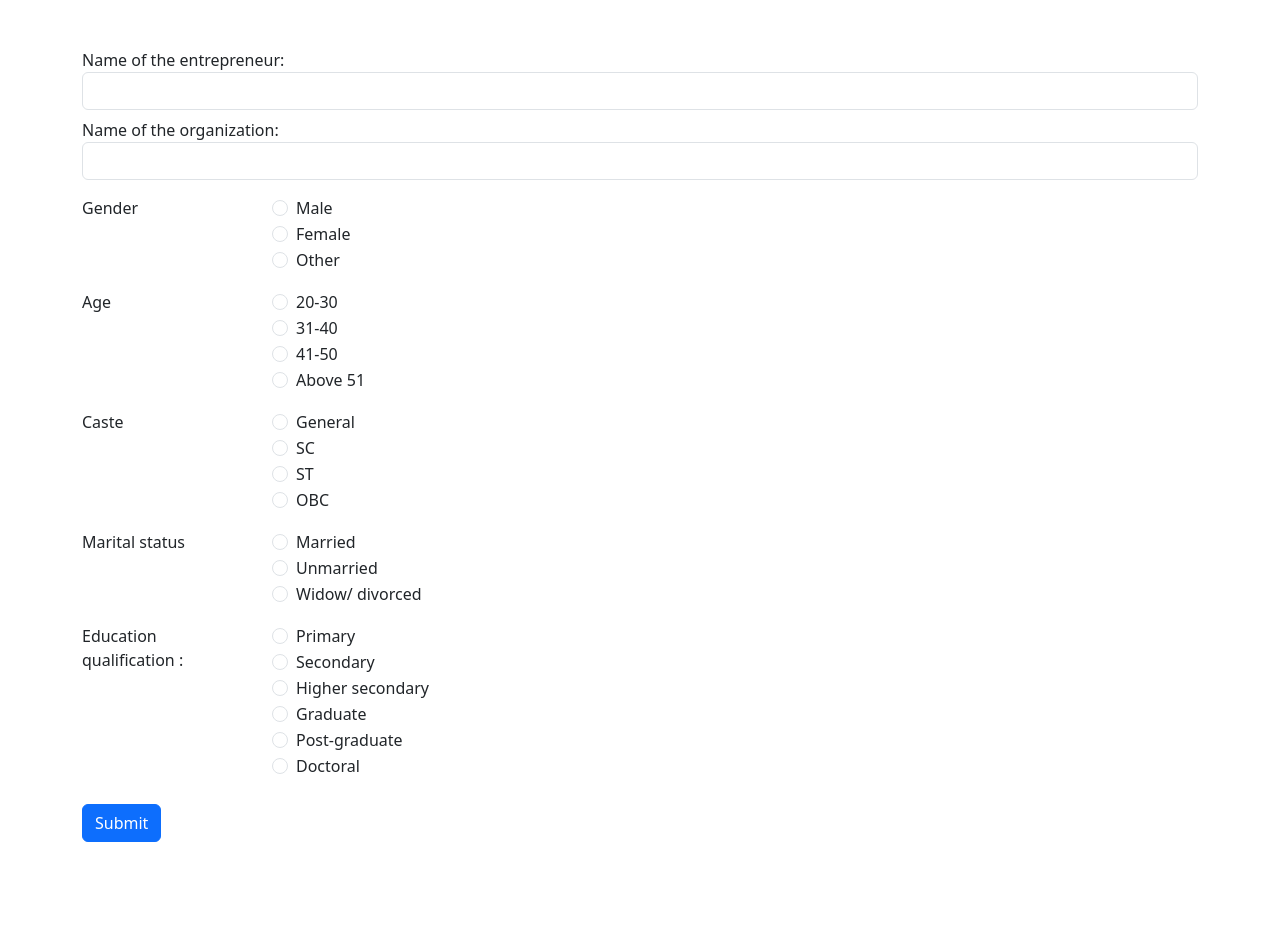
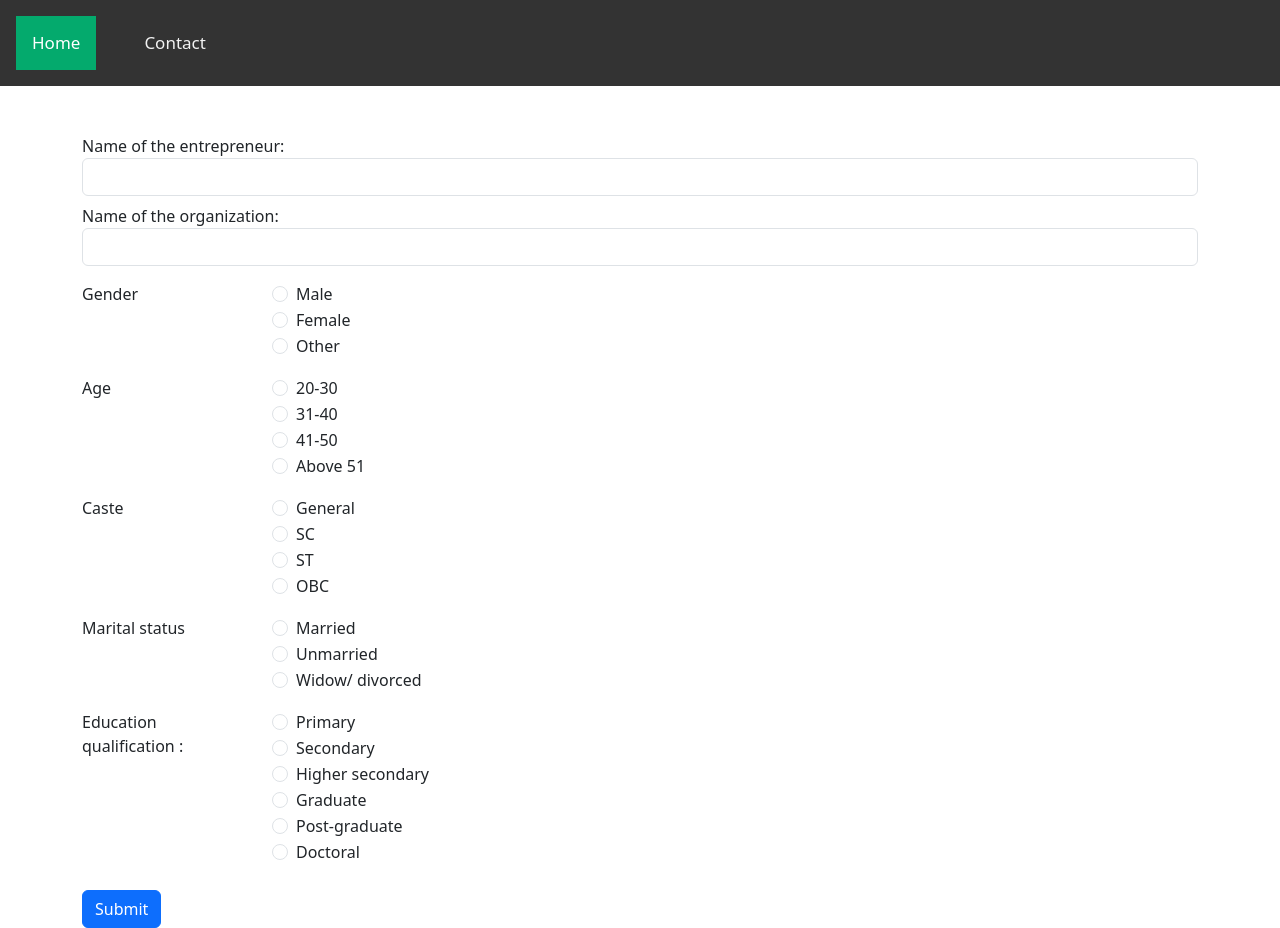
Before and after one commit to kapilpagani/notes-app, a React (Create React App) app: page / in a window 1280 px wide. Before the commit the page ends 842 px from the top, so only its background shows below. Built offline with nearby package versions, Linux system fonts and the light colour scheme.

Commit message:
Updated App

```diff
--- a/src/App2.jsx
+++ b/src/App2.jsx
@@ -1,6 +1,7 @@
 import React, { useRef, useState } from 'react'
 import { useNavigate } from 'react-router-dom';
 import emailjs from '@emailjs/browser';
+import Header from './Header';
 
 
 export default function App2() {
@@ -47,6 +48,8 @@ export default function App2() {
     }
 
     return (
+      <>
+      <Header />
         <form ref={form} onSubmit={(e) => onSubmitForm(e)} className='container'>
   {/* <div className="form-group">
     <label for="exampleFormControlInput1">Email address</label>
@@ -67,20 +70,20 @@ export default function App2() {
       <legend className="col-form-label col-sm-2 pt-0">Gender</legend>
       <div className="col-sm-10">
         <div className="form-check">
-          <input className="form-check-input" type="radio" name="question3" id="gridRadios1" value="option1" checked={answers.question3 === 'option1'} onChange={(e) => handleChange(e)}/>
-          <label className="form-check-label" htmlFor="gridRadios1">
+          <input className="form-check-input" type="radio" name="question3" id="Male" value="Male" checked={answers.question3 === 'Male'} onChange={(e) => handleChange(e)}/>
+          <label className="form-check-label" htmlFor="Male">
           Male
           </label>
         </div>
         <div className="form-check">
-          <input className="form-check-input" type="radio" name="question3" id="gridRadios2" value="option2" checked={answers.question3 === 'option2'} onChange={(e) => handleChange(e)}/>
-          <label className="form-check-label" htmlFor="gridRadios2">
+          <input className="form-check-input" type="radio" name="question3" id="Female" value="Female" checked={answers.question3 === 'Female'} onChange={(e) => handleChange(e)}/>
+          <label className="form-check-label" htmlFor="Female">
           Female
           </label>
         </div>
         <div className="form-check">
-          <input className="form-check-input" type="radio" name="question3" id="gridRadios3" value="option3" checked={answers.question3 === 'option3'} onChange={(e) => handleChange(e)}/>
-          <label className="form-check-label" htmlFor="gridRadios3">
+          <input className="form-check-input" type="radio" name="question3" id="Other" value="Other" checked={answers.question3 === 'Other'} onChange={(e) => handleChange(e)}/>
+          <label className="form-check-label" htmlFor="Other">
           Other
           </label>
         </div>
@@ -251,6 +254,7 @@ export default function App2() {
   <input type="submit" value="Submit"  className='btn btn-primary mt-4' />
 
 </form>
+</>
 
 
   )
--- /dev/null
+++ b/src/Header.jsx
@@ -0,0 +1,14 @@
+import React from 'react'
+
+const Header = () => {
+  return (
+    <div className="topnav">
+    <a className="active" href="#home">Home</a>
+    <a href="#news"></a>
+    <a href="#contact">Contact</a>
+  </div>
+
+  )
+}
+
+export default Header
--- a/src/index.css
+++ b/src/index.css
@@ -103,3 +103,28 @@ i {
   display: inline-block;
   margin: 0 auto;
 }
+
+.topnav {
+  overflow: hidden;
+  background-color: #333;
+  padding: 16px;
+}
+
+.topnav a {
+  float: left;
+  color: #f2f2f2;
+  text-align: center;
+  padding: 14px 16px;
+  text-decoration: none;
+  font-size: 17px;
+}
+
+.topnav a:hover {
+  background-color: #ddd;
+  color: black;
+}
+
+.topnav a.active {
+  background-color: #04AA6D;
+  color: white;
+}
```
